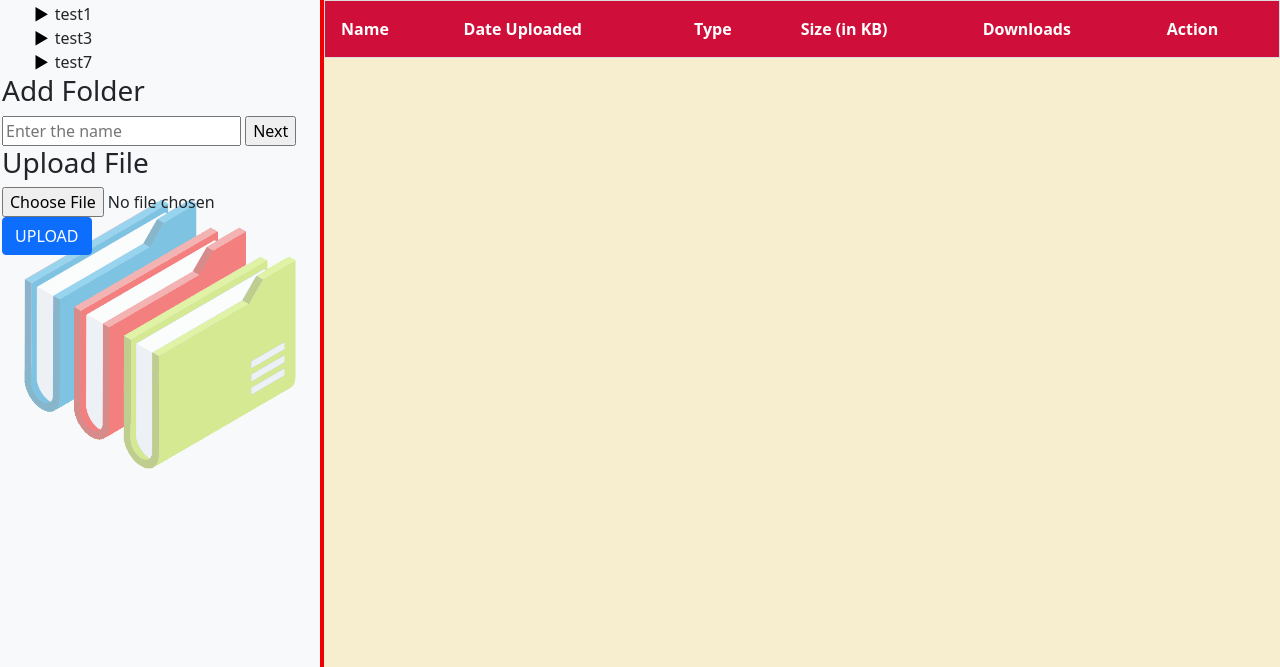
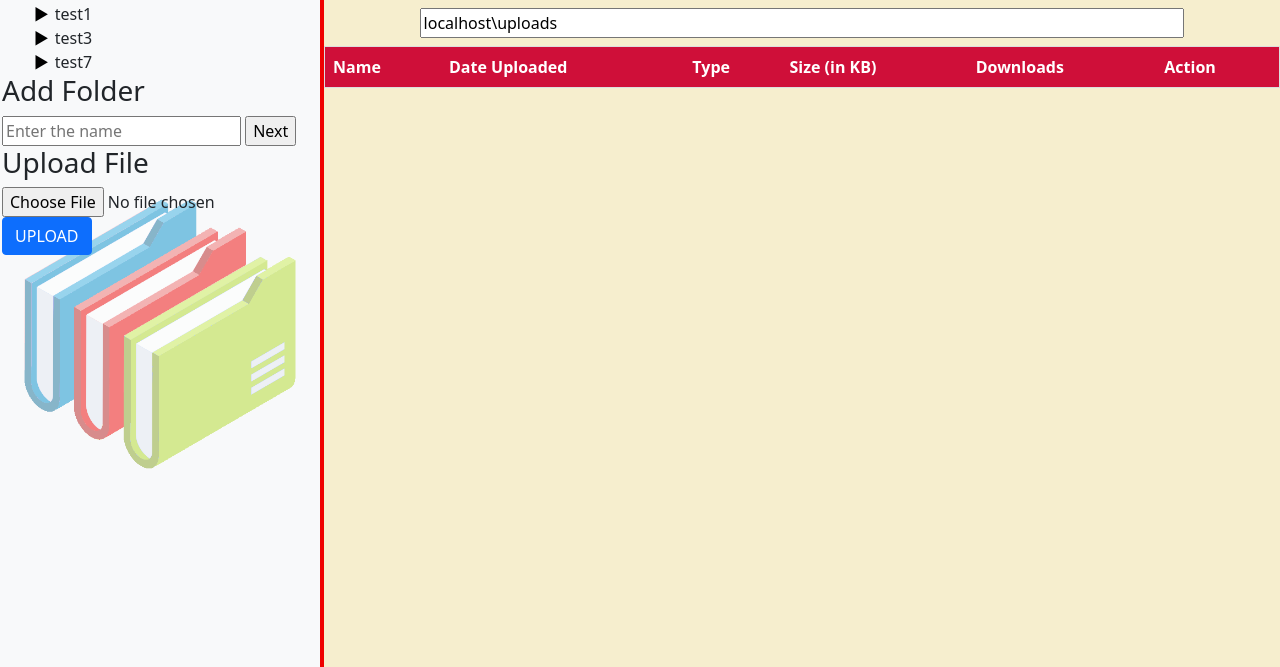
Before and after one commit to kleiaTMT/EFC-Lib, a PHP site: page / in a window 1280 px wide. Shown: the part 100-767 px from the top of the page. Run offline with PHP 8.4, Linux system fonts and the light colour scheme; tables that the repository leaves empty or names only in its code hold one stand-in row (values such as "Sample post"); lists and menus that the app fills with data are empty.

Commit message:
git commit -a

```diff
--- a/index.php
+++ b/index.php
@@ -1,6 +1,7 @@
 <?php
   include './modular/filesLogic.php';
   @session_start();
+  $_SESSION['dirt'] = "uploads";
 ?>
 <!doctype html>
 <html lang="en">
@@ -18,14 +19,11 @@
     <script src="scripts.js"></script>
   </head>
   <body>
-    <?php
-      $_SESSION['dirt'] = "uploads";
-    ?>
     <!-- Navigator Bar (Top part of the website) -->
     <nav class="navbar navbar-expand-lg navbar-light" style="background-color: #ffffff;">
         <div class="container-fluid">
             <a class="navbar-brand" href="#">
-                <img src="assets/ECF.lib-logo.png" alt="EFC Library Logo" width="240" height="70">
+                <img id="uploads" src="assets/ECF.lib-logo.png" alt="EFC Library Logo" width="240" height="70">
             </a>
         </div>
     </nav>
@@ -92,8 +90,7 @@
           //return $counter ? sprintf('Scan finished: %d files processed', $counter ) : 'Scan completed: No new files added';
       }
 
-      $dir=$_SESSION["dirt"];
-      print insertToTable( $dir );
+      print insertToTable( $_SESSION['dirt'] );
       ?>
       <!-- Div for the left panel (list of folders and directories) -->
       <div class="float-child left-float bg-light">
@@ -124,10 +121,9 @@
                   $dTPC = sizeof($dTP)-1;
                   $dTPath = $dTP[$dTPC];
 
-                  echo '<li onClick="getDirectory(this.id)" id="'.$dTPath.'"><span class="caret">' . $ff . '</span>';
+                  echo '<li id="'.$dirTestPath[$i].'"><span class="caret">' . $ff . '</span>';
                   echo '<ul class="nested">';
 
-                  echo $dTPath;
                   $i++;
                   //calls the function again when the file encountered is a directory/folder
                   listFolderFiles($dir . '/' . $ff);
@@ -137,8 +133,7 @@
               }
               echo '</ul>';
             }
-            $dirc= $_SESSION["dirt"];
-            print listFolderFiles($dirc);
+            print listFolderFiles($_SESSION['dirt']);
           ?>
         </ul>
         <script>
@@ -173,10 +168,13 @@
       <div class="float-child right-float prev-panel">
 
         <!-- Table -->
-        <table id="myTable">
+        <table class="overflow" id="myTable">
 
           <!-- Table headers with sortable headers -->
           <thead class="sticky-top">
+            <div class="url">
+              <input class="urlDirect" type="text" id="country" name="country" value="<?php echo "localhost". '\\' . $_SESSION['dirt']; ?>" readonly><br>
+            </div>
             <th class="sorta" onclick="sortTable(0)">Name</th>
             <th class="sorta" onclick="sortTable(1)">Date Uploaded</th>
             <th class="sorta" onclick="sortTable(2)">Type</th>
@@ -218,8 +216,7 @@
                   }
                 }
               }
-              $dirct = $_SESSION["dirt"];
-              print listTableContents($dirct);
+              print listTableContents($_SESSION['dirt']);
             ?>
           </tbody>
         </table>
--- a/modular/filesLogic.php
+++ b/modular/filesLogic.php
@@ -134,7 +134,7 @@
         $dirName = $_POST["pname"];
 
         // check if file exists
-        if(file_exists($_SESSION['dirt'].'/'. $dirName)) {
+        if(file_exists($_SESSION['dirt'] . '/' . $dirName)) {
             echo "
                 <div class='alert alert-danger alert-dismissible fade show fixed-top' role='alert'>
                     File already exists.
@@ -146,7 +146,7 @@
         }
         else {
             // create folder
-            mkdir("./uploads/" . $dirName); // Creates a folder in this directory named whatever value returned by pname input
+            mkdir($_SESSION['dirt'] . '/' . $dirName); // Creates a folder in this directory named whatever value returned by pname input
         }
     }
 
--- a/scripts.js
+++ b/scripts.js
@@ -53,12 +53,23 @@
   }
 }
 
-function getDirectory(clcked){
-  $.ajax({
-    url: "index.php",
-    type: "post",
-    data: {
-      dirct: clcked
-    }
-  })
-}
+$(document).ready(function() {
+  var currentDirect = "";
+  $("li").click(function() {
+    let selectID = $(this).attr('id');
+    currentDirect = "..\\" + selectID;
+    $("#conTent").load("./modular/conTent.php", {
+      newDirect : currentDirect
+    });
+  });
+});
+
+$(document).ready(function() {
+  var currentDirect = "";
+  $("img").click(function() {
+    currentDirect = "../uploads";
+    $("#conTent").load("./modular/conTent.php", {
+      newDirect : currentDirect
+    });
+  });
+});
--- a/styless/styles.css
+++ b/styless/styles.css
@@ -23,15 +23,17 @@
   padding: 0%;
   border-left: 4px solid #ef0000;
   width: 75%;
+  overflow-y: scroll;
   position:relative;
-  overflow-y: scroll;
   height: 83.5vh;
 }
+
 .prev-panel{
   background-color: #F6EECE;
 }
 table {
   border-spacing: 0;
+  overflow-y: scroll;
   width: 100%;
   border: 1px solid #ddd;
 }
@@ -40,9 +42,18 @@
   cursor: pointer;
 }
 
+.url{
+  text-align: center;
+}
+.urlDirect {
+  width: 80%;
+  margin-top: 1vh;
+  margin-bottom: 1vh;
+}
+
 th, td {
   text-align: left;
-  padding: 16px;
+  padding: 8px;
 }
 
 th{
```
Also changed, not shown: modular/conTent.php (+11 -3 lines), uploads/Gelia-School ID.jpg (added), 3 other files. Lines whose indentation alone changed are shown as unchanged.
